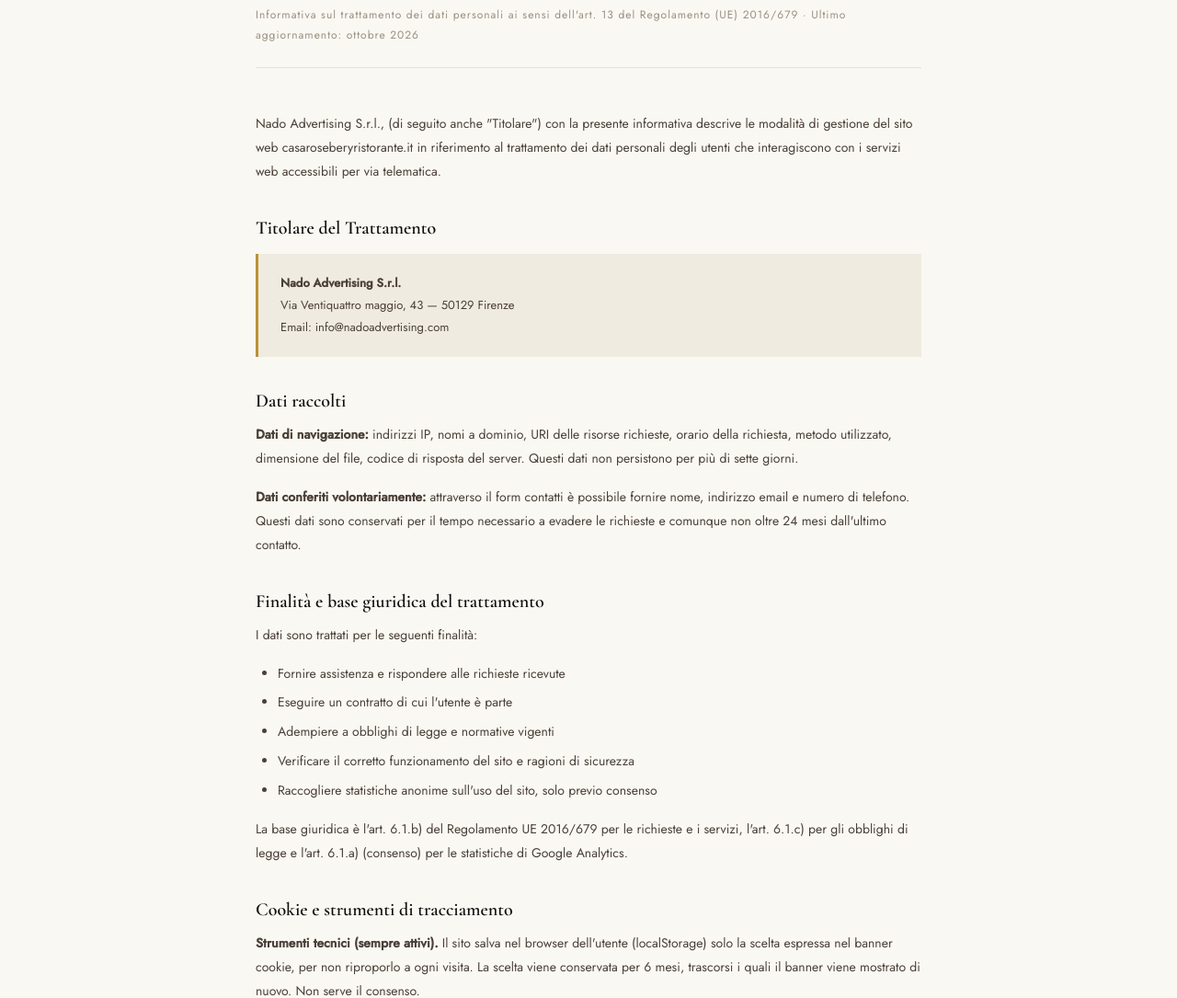
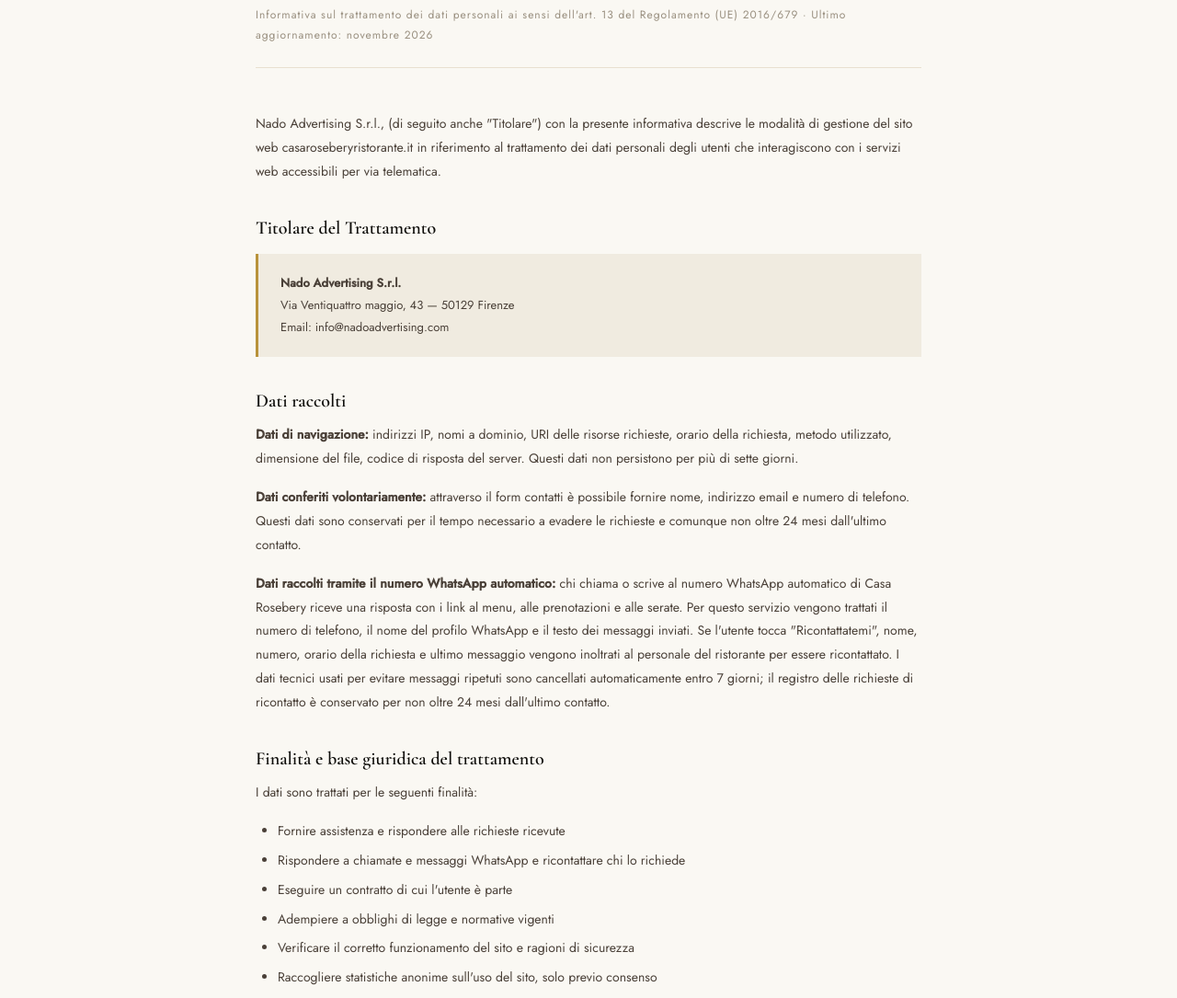
Before and after one commit to francescopiccioli-jpg/casarosebery-website, a plain HTML site: page privacy.html in a window 1280 px wide. Shown: the part 223-1308 px from the top of the page at 92% size. Drawn offline with nearby package versions, Linux system fonts and the light colour scheme.

Commit message:
Redirect /prenota e /eventi per il numero WhatsApp; privacy: numero WhatsApp automatico (#7)
Claude-Session: https://claude.ai/code/session_01NTht63Amw6kAsBUQPaKgcG

Co-authored-by: Claude <noreply@anthropic.com>

```diff
--- a/privacy.html
+++ b/privacy.html
@@ -70,7 +70,7 @@ footer-privacy {
 
 <div class="privacy-body">
   <h1>Privacy e Cookie Policy</h1>
-  <p class="subtitle">Informativa sul trattamento dei dati personali ai sensi dell'art. 13 del Regolamento (UE) 2016/679 · Ultimo aggiornamento: ottobre 2026</p>
+  <p class="subtitle">Informativa sul trattamento dei dati personali ai sensi dell'art. 13 del Regolamento (UE) 2016/679 · Ultimo aggiornamento: novembre 2026</p>
 
   <p>Nado Advertising S.r.l., (di seguito anche "Titolare") con la presente informativa descrive le modalità di gestione del sito web casaroseberyristorante.it in riferimento al trattamento dei dati personali degli utenti che interagiscono con i servizi web accessibili per via telematica.</p>
 
@@ -84,11 +84,13 @@ footer-privacy {
   <h2>Dati raccolti</h2>
   <p><strong>Dati di navigazione:</strong> indirizzi IP, nomi a dominio, URI delle risorse richieste, orario della richiesta, metodo utilizzato, dimensione del file, codice di risposta del server. Questi dati non persistono per più di sette giorni.</p>
   <p><strong>Dati conferiti volontariamente:</strong> attraverso il form contatti è possibile fornire nome, indirizzo email e numero di telefono. Questi dati sono conservati per il tempo necessario a evadere le richieste e comunque non oltre 24 mesi dall'ultimo contatto.</p>
+  <p><strong>Dati raccolti tramite il numero WhatsApp automatico:</strong> chi chiama o scrive al numero WhatsApp automatico di Casa Rosebery riceve una risposta con i link al menu, alle prenotazioni e alle serate. Per questo servizio vengono trattati il numero di telefono, il nome del profilo WhatsApp e il testo dei messaggi inviati. Se l'utente tocca "Ricontattatemi", nome, numero, orario della richiesta e ultimo messaggio vengono inoltrati al personale del ristorante per essere ricontattato. I dati tecnici usati per evitare messaggi ripetuti sono cancellati automaticamente entro 7 giorni; il registro delle richieste di ricontatto è conservato per non oltre 24 mesi dall'ultimo contatto.</p>
 
   <h2>Finalità e base giuridica del trattamento</h2>
   <p>I dati sono trattati per le seguenti finalità:</p>
   <ul>
     <li>Fornire assistenza e rispondere alle richieste ricevute</li>
+    <li>Rispondere a chiamate e messaggi WhatsApp e ricontattare chi lo richiede</li>
     <li>Eseguire un contratto di cui l'utente è parte</li>
     <li>Adempiere a obblighi di legge e normative vigenti</li>
     <li>Verificare il corretto funzionamento del sito e ragioni di sicurezza</li>
@@ -103,7 +105,7 @@ footer-privacy {
   <p><strong>Come modificare o revocare il consenso.</strong> In qualsiasi momento tramite il link "Preferenze cookie" in fondo alla home page, oppure cancellando i dati di navigazione dalle impostazioni del browser.</p>
 
   <h2>Destinatari dei dati</h2>
-  <p>I dati personali sono trattati dai collaboratori e consulenti del Titolare. Potranno essere comunicati a soggetti terzi prestatori di servizi, che opereranno in qualità di Responsabili del Trattamento ex art. 28 del GDPR. I dati sono conservati nell'Unione Europea. Solo in caso di consenso ai cookie analitici, i dati raccolti da Google Analytics possono essere trasferiti negli Stati Uniti; Google aderisce all'EU-U.S. Data Privacy Framework, riconosciuto adeguato dalla Commissione Europea.</p>
+  <p>I dati personali sono trattati dai collaboratori e consulenti del Titolare. Potranno essere comunicati a soggetti terzi prestatori di servizi, che opereranno in qualità di Responsabili del Trattamento ex art. 28 del GDPR. Per il numero WhatsApp automatico i fornitori sono WhatsApp Ireland Limited (servizio WhatsApp Business), Vercel Inc. e Upstash Inc. (infrastruttura tecnica del servizio); questi fornitori possono trattare dati anche fuori dall'Unione Europea, con le garanzie previste dagli artt. 44 e seguenti del GDPR (decisione di adeguatezza EU-U.S. Data Privacy Framework o clausole contrattuali standard). Salvo quanto indicato sopra per il numero WhatsApp automatico, i dati sono conservati nell'Unione Europea. Solo in caso di consenso ai cookie analitici, i dati raccolti da Google Analytics possono essere trasferiti negli Stati Uniti; Google aderisce all'EU-U.S. Data Privacy Framework, riconosciuto adeguato dalla Commissione Europea.</p>
 
   <h2>Diritti dell'interessato</h2>
   <p>Ai sensi degli artt. 15-22 del GDPR, l'interessato ha diritto di:</p>
```
Also changed, not shown: 1 other file.
